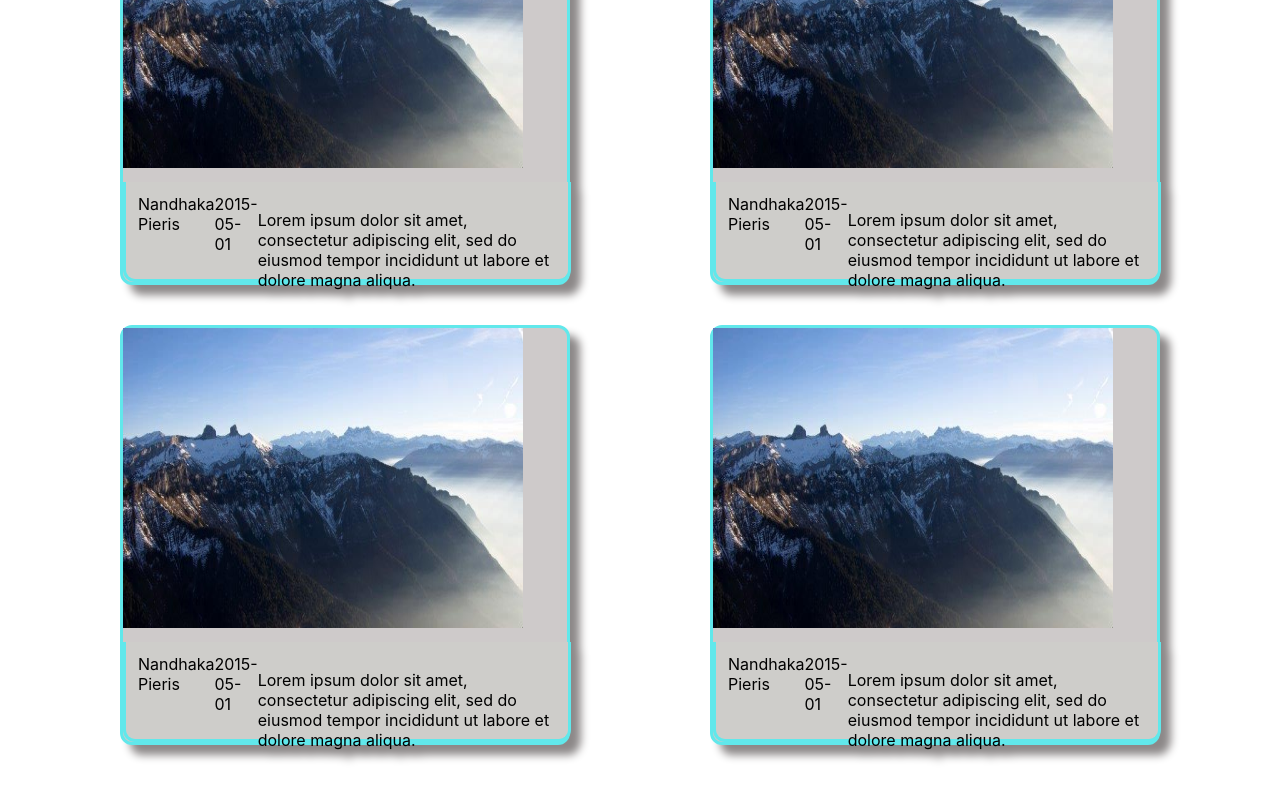
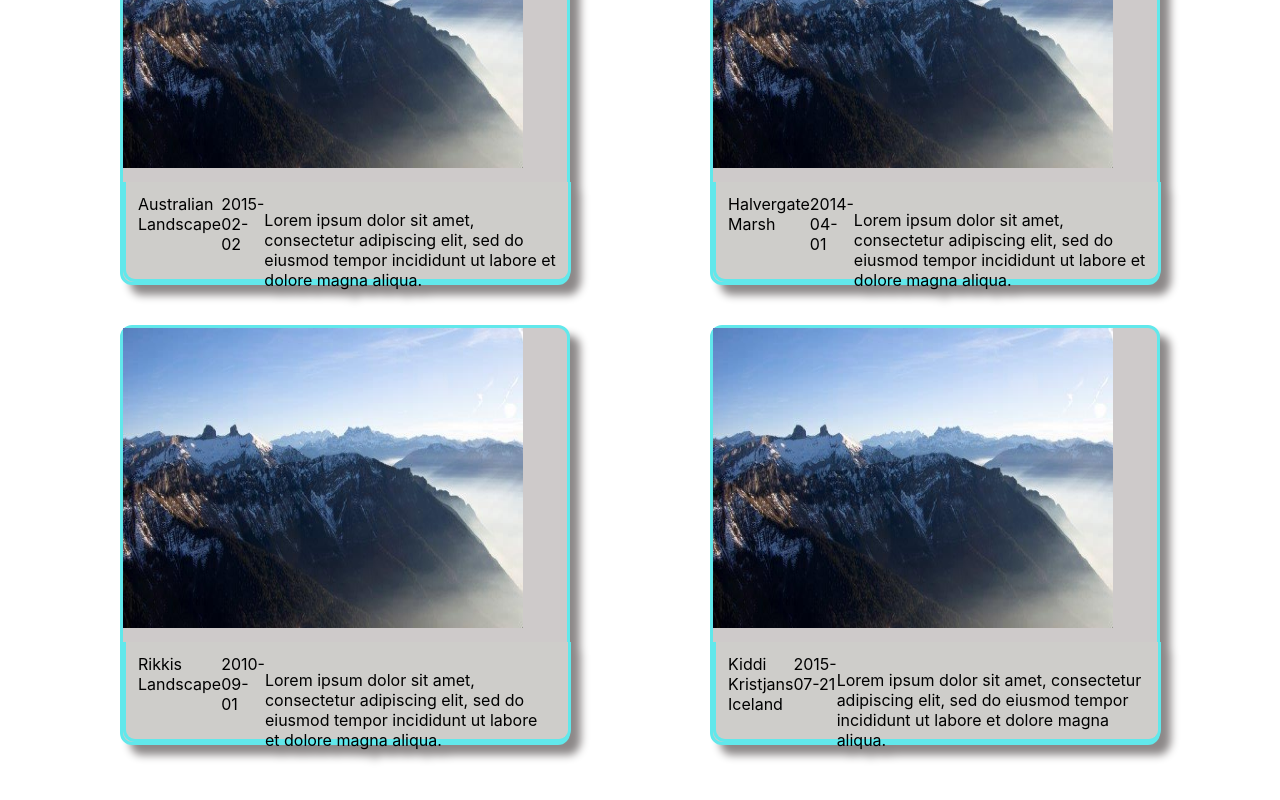
Before and after one commit to elbowgrrl/Next-js-photo-gallery, a Next.js app: page / in a window 1280 px wide. Shown: the part 1215-2015 px from the top of the page. Built offline with nearby package versions, Linux system fonts and the light colour scheme.

Commit message:
fetching data and passing as props except picture

```diff
--- a/components/Article.js
+++ b/components/Article.js
@@ -1,7 +1,7 @@
 import styles from "../styles/Article.module.css";
 import Image from "next/image";
 
-export default function Article() {
+export default function Article(props) {
   return (
     <article className={styles.article}>
       <body>
@@ -14,12 +14,9 @@ export default function Article() {
         />
       </body>
       <footer className={styles.footer}>
-        <span className={styles.span}>Nandhaka Pieris</span>
-        <span className={styles.span}>2015-05-01</span>
-        <p>
-          Lorem ipsum dolor sit amet, consectetur adipiscing elit, sed do
-          eiusmod tempor incididunt ut labore et dolore magna aliqua.
-        </p>
+        <span className={styles.span}>{props.title}</span>
+        <span className={styles.span}>{props.date}</span>
+        <p>{props.description}</p>
       </footer>
     </article>
   );
--- a/components/Header.js
+++ b/components/Header.js
@@ -1,10 +1,10 @@
 import styles from '../styles/Header.module.css'
 import Image from "next/image"
 
-export default function Header() {
+export default function Header(props) {
   return(
   <article className={styles.article}>
-    <h1>James Thomas</h1>
+    <h1>{props.name}</h1>
     <Image
           alt="gallery image"
           src="/img/profile.jpeg"
--- a/pages/index.js
+++ b/pages/index.js
@@ -1,27 +1,50 @@
 import Head from "next/head";
-import Image from "next/image";
 import styles from "../styles/Home.module.css";
 import Article from "../components/Article";
 import Header from "../components/Header";
+import data from "/data/landscapes.json";
 
-export default function Home() {
+export async function getStaticProps() {
+  //may need to await data
+  const allData = await data;
+
+  return {
+    props: {
+      allData,
+    },
+  };
+}
+
+export default function Home({ allData }) {
+  const albumData = allData.album;
+
   return (
     <div>
       <section className={styles.container}>
-      <Head>
-        <title>Create Next App</title>
-        <meta name="description" content="Generated by create next app" />
-        <link rel="icon" href="/favicon.ico" />
-      </Head>
-      <Header />
+        <Head>
+          <title>James Thomas Photo Gallery</title>
+          <meta name="description" content="Generated by create next app" />
+          <link rel="icon" href="/favicon.ico" />
+        </Head>
+        <Header
+          img={allData.profile_picture}
+          bio={allData.bio}
+          name={allData.name}
+          email={allData.email}
+          picture={allData.profile_picture}
+          />
       </section>
       <main className={styles.main}>
-        <Article />
-        <Article />
-        <Article />
-        <Article />
-        <Article />
-        <Article />
+        {albumData.map((data) => (
+          <Article
+          key={data.id}
+          img={data.img}
+          date={data.date}
+          title={data.title}
+          featured={data.featured}
+          description={data.description}
+          />
+        ))}
       </main>
     </div>
   );
```
